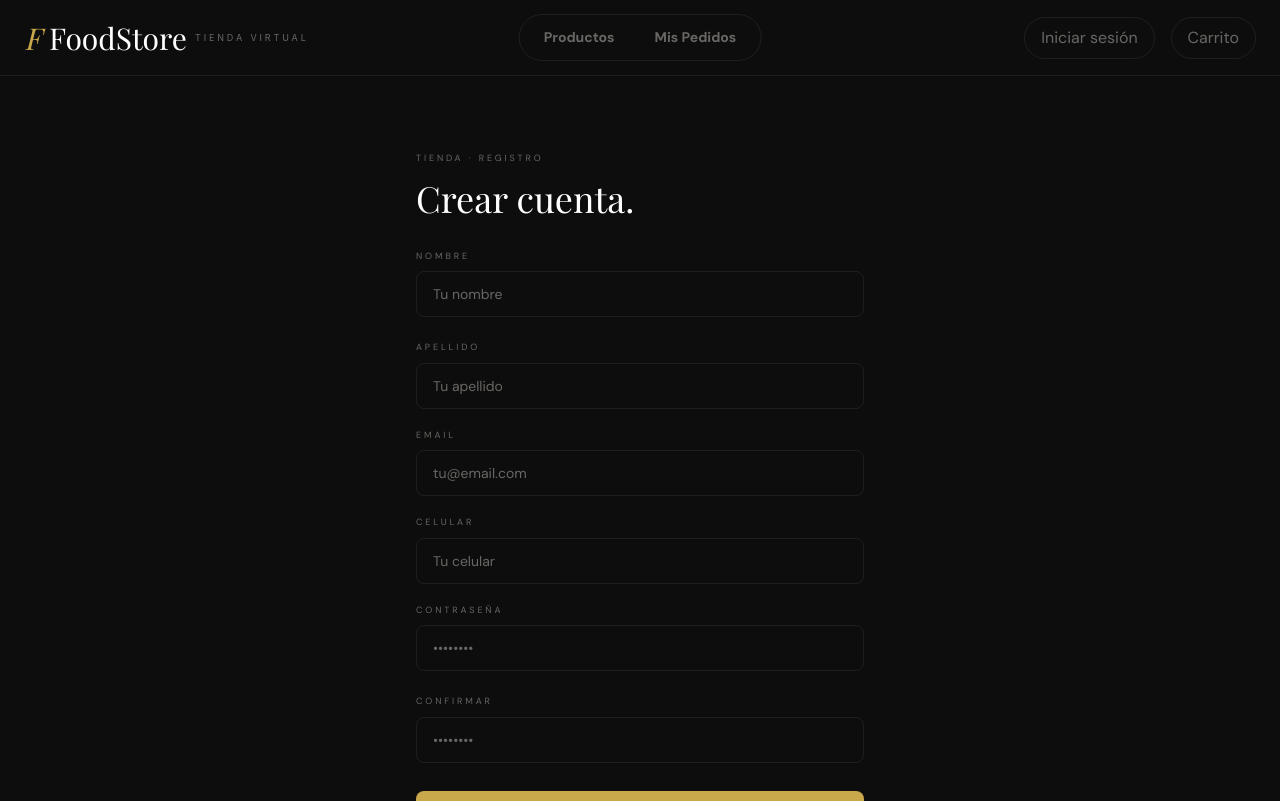
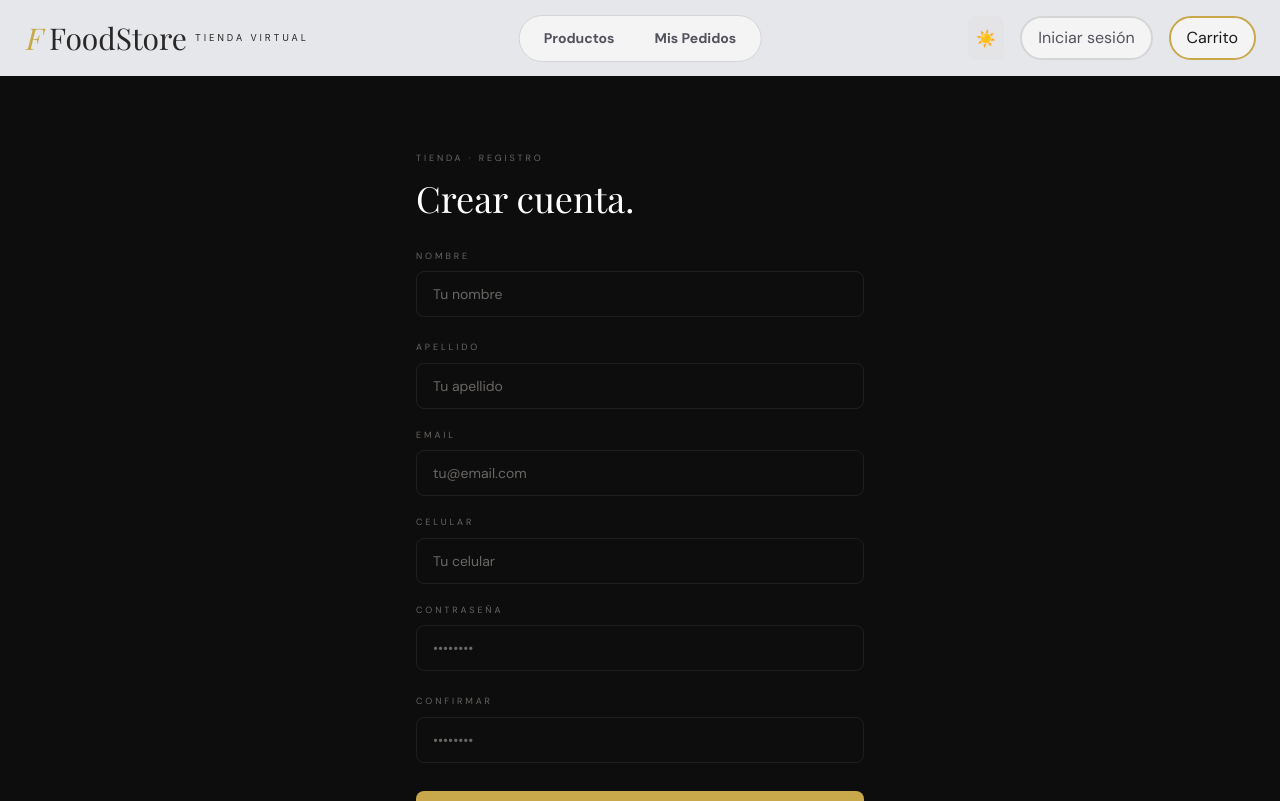
Before and after one commit to FacuBustamaante/parcial2_repo_store, a React (Vite) app: page /register in a window 1280 px wide. Shown: the top 801 px of the page. Built offline with nearby package versions, Linux system fonts and the light colour scheme; no server answers; a web font is replaced by a local one.

Commit message:
Implementación: Lightmode en store. Pendiente: sección pedidos y carrito

```diff
--- a/index.html
+++ b/index.html
@@ -20,6 +20,10 @@
    <link
       href="https://fonts.googleapis.com/css2?family=DM+Sans:ital,opsz,wght@0,9..40,100..1000;1,9..40,100..1000&family=JetBrains+Mono:ital,wght@0,100..800;1,100..800&family=Playfair+Display:ital,wght@0,400..900;1,400..900&display=swap"
       rel="stylesheet">
+   <script>
+      const saved = localStorage.getItem('theme') ?? 'dark'
+      if (saved === 'dark') document.documentElement.classList.add('dark')
+   </script>
 </head>
 
 <body>
--- a/src/features/products/pages/ShoppingList.tsx
+++ b/src/features/products/pages/ShoppingList.tsx
@@ -19,15 +19,14 @@ const ShoppingList = () => {
          })
       }, 600)
    }
-
    return (
       <>
-         <div className="bg-(--bg) flex flex-col gap-6 w-full h-[60vh] justify-center px-20">
+         <div className="bg-(--bg) dark:bg-zinc-100 flex flex-col gap-6 w-full h-[60vh] justify-center px-20">
             <div className='width-full flex items-end justify-between gap-10 border-b border-(--line) pb-10'>
                <div className='flex flex-col gap-4 w-125 '>
-                  <p className='uppercase text-(--text-faint) text-[9px] tracking-[0.32em]'>Cocina · Menú de la semana</p>
-                  <h1 className='serif text-white text-6xl'>Comidas listas para una mesa deliberada.</h1>
-                  <p className='text-white sans text-sm'>Una selección curada de doce platos preparados en el día. Cocción honesta, ingredientes de productores locales, envío sin cargo a partir de $ 10.000.</p>
+                  <p className='uppercase text-(--text-faint) text-[9px] tracking-[0.32em] dark:text-(--surface)'>Cocina · Menú de la semana</p>
+                  <h1 className='serif text-white text-6xl dark:text-(--surface)'>Comidas listas para una mesa deliberada.</h1>
+                  <p className='text-white sans text-sm dark:text-(--surface-3)'>Una selección curada de doce platos preparados en el día. Cocción honesta, ingredientes de productores locales, envío sin cargo a partir de $ 10.000.</p>
                </div>
             </div>
          </div>
--- a/src/index.css
+++ b/src/index.css
@@ -1,4 +1,5 @@
 @import "tailwindcss";
+@custom-variant dark (&:where(.dark, .dark *));
 
 :root {
    --bg: #0D0D0D;
@@ -11,24 +12,23 @@
    --text-muted: rgba(245, 240, 232, 0.62);
    --text-faint: rgba(245, 240, 232, 0.40);
    --gold: #C9A84C;
+   --gold-light: #f1c869;
    --gold-deep: #A8862F;
    --gold-soft: rgba(201, 168, 76, 0.14);
    --gold-contrast: #1a1408;
    --amber: #E0B450;
    --blue: #6AA0D9;
    --green: #6FB18A;
-
+   --grey: rgb(213, 213, 213);
+   --deep-grey: rgb(139, 139, 139);
    --serif: "Playfair Display", "Cormorant Garamond", Georgia, serif;
    --sans: "DM Sans", "Inter", -apple-system, BlinkMacSystemFont, sans-serif;
    --mono: "JetBrains Mono", ui-monospace, "SF Mono", monospace;
-
    --r-sm: 4px;
    --r-md: 8px;
    --r-lg: 14px;
-
    --header-h: 76px;
    --navbar-height: 120px;
-
    --grid-row-gap: 32px;
    --grid-col-gap: 24px;
    --card-gap: 18px;
@@ -47,18 +47,20 @@
    box-sizing: border-box;
 }
 
-body {
-   background-color: var(--bg);
+body{
+   @apply bg-(--bg);
+}
+
+:where(.dark, .dark *) body,
+.dark body {
+   @apply bg-zinc-100;
 }
 
 /*Animaciones*/
 .card {
    display: flex;
    flex-direction: column;
-   /*border: .5px solid var(--line);*/
-   border-radius: 15px;
    overflow: hidden;
-   background: #fff;
    box-shadow: 0 2px 8px rgba(0, 0, 0, 0.08);
    transition: transform 0.2s ease, box-shadow 0.2s ease;
 }
@@ -167,11 +169,35 @@ body {
    border-style: solid;
 }
 
-.status-PENDIENTE  { color: var(--amber); background: rgba(224, 180, 80, 0.10); border-color: rgba(224, 180, 80, 0.20); }
-.status-CONFIRMADO { color: var(--green); background: rgba(111, 177, 138, 0.10); border-color: rgba(111, 177, 138, 0.20); }
-.status-ENVIADO    { color: var(--blue);  background: rgba(106, 160, 217, 0.10); border-color: rgba(106, 160, 217, 0.20); }
-.status-ENTREGADO  { color: var(--green); background: rgba(111, 177, 138, 0.10); border-color: rgba(111, 177, 138, 0.20); }
-.status-CANCELADO  { color: #f87171;      background: rgba(248, 113, 113, 0.10); border-color: rgba(248, 113, 113, 0.20); }
+.status-PENDIENTE {
+   color: var(--amber);
+   background: rgba(224, 180, 80, 0.10);
+   border-color: rgba(224, 180, 80, 0.20);
+}
+
+.status-CONFIRMADO {
+   color: var(--green);
+   background: rgba(111, 177, 138, 0.10);
+   border-color: rgba(111, 177, 138, 0.20);
+}
+
+.status-ENVIADO {
+   color: var(--blue);
+   background: rgba(106, 160, 217, 0.10);
+   border-color: rgba(106, 160, 217, 0.20);
+}
+
+.status-ENTREGADO {
+   color: var(--green);
+   background: rgba(111, 177, 138, 0.10);
+   border-color: rgba(111, 177, 138, 0.20);
+}
+
+.status-CANCELADO {
+   color: #f87171;
+   background: rgba(248, 113, 113, 0.10);
+   border-color: rgba(248, 113, 113, 0.20);
+}
 
 /* ── Payment method badges ── */
 .pago-badge {
@@ -186,9 +212,23 @@ body {
    border-style: solid;
 }
 
-.pago-TARJETA       { color: var(--blue);  background: rgba(106, 160, 217, 0.10); border-color: rgba(106, 160, 217, 0.20); }
-.pago-EFECTIVO      { color: var(--green); background: rgba(111, 177, 138, 0.10); border-color: rgba(111, 177, 138, 0.20); }
-.pago-TRANSFERENCIA { color: var(--amber); background: rgba(224, 180, 80, 0.10);  border-color: rgba(224, 180, 80, 0.20); }
+.pago-TARJETA {
+   color: var(--blue);
+   background: rgba(106, 160, 217, 0.10);
+   border-color: rgba(106, 160, 217, 0.20);
+}
+
+.pago-EFECTIVO {
+   color: var(--green);
+   background: rgba(111, 177, 138, 0.10);
+   border-color: rgba(111, 177, 138, 0.20);
+}
+
+.pago-TRANSFERENCIA {
+   color: var(--amber);
+   background: rgba(224, 180, 80, 0.10);
+   border-color: rgba(224, 180, 80, 0.20);
+}
 
 .media-detail {
    border-radius: 12px;
--- a/src/shared/Header.tsx
+++ b/src/shared/Header.tsx
@@ -2,6 +2,7 @@ import { useNavigate, useLocation } from 'react-router-dom'
 import { useCartStore } from '../features/cart/store/cartStore'
 import { useAuthStore } from '../store/useAuthStore'
 import '../index.css'
+import { ThemeToggle } from './ThemeToggle'
 
 export default function Header() {
    const navigate = useNavigate()
@@ -22,37 +23,38 @@ export default function Header() {
    ]
 
    return (
-      <header className='className="fixed bg-(--bg) top-0 w-full h-(--header-h) flex justify-between items-center px-6 gap-4 border-b border-(--line)'>
+      <header className='className="fixed bg-(--bg) top-0 w-full h-(--header-h) flex justify-between items-center px-6 gap-4 border-b border-(--line) dark:bg-gray-200 dark:border-(--grey) dark:border-none'>
          <div className='flex items-center gap-2'>
             <p className='text-3xl italic text-(--gold) serif'>F</p>
-            <p className='text-3xl text-white serif'>FoodStore</p>
-            <p className='uppercase text-(--text-faint) text-[9px] tracking-[0.32em]'>Tienda Virtual</p>
+            <p className='text-3xl text-white serif dark:text-(--surface-3)'>FoodStore</p>
+            <p className='uppercase text-(--text-faint) text-[9px] tracking-[0.32em] dark:text-(--surface-3)'>Tienda Virtual</p>
          </div>
-         <div className='sans rounded-3xl p-1 border border-(--line) absolute left-1/2 -translate-x-1/2'>
+         <div className='sans rounded-3xl p-1 border border-(--line) absolute left-1/2 -translate-x-1/2 dark:bg-zinc-100 dark:border-(--grey)'>
             {navItems.map(({ label, path }) => (
                <button
                   key={path}
                   onClick={() => navigate(path)}
-                  className={`text-(--text-faint) text-[14px] duration-100 font-bold px-5 py-2 hover:text-white ${pathname === path ? 'text-zinc-950 bg-amber-50 rounded-3xl ' : ''}`}
+                  className={` text-zinc-600 rounded-3xl text-[14px] duration-100 font-bold px-5 py-2 hover:text-white ${pathname === path ? 'text-zinc-950   dark:text-white dark:bg-(--gold) dark:border-2  dark:border-(--gold-deep) bg-amber-50 rounded-3xl ' : ''}`}
                >
                   {label}
                </button>
             ))}
          </div>
          <div className='flex gap-4'>
+            <ThemeToggle />
             <button
                onClick={isAuthenticated ? handleLogout : () => navigate("/login")}
-               className='text-(--text-faint) sans py-2 px-4 border rounded-3xl border-(--line) hover:border-(--gold) hover:text-white hover:bg-(--gold-soft) transition-colors duration-300'
+               className='text-(--text-faint) sans py-2 px-4 border rounded-3xl border-(--line) hover:border-(--gold) hover:text-white hover:bg-(--gold-soft) transition-colors duration-300  dark:bg-zinc-100 dark:border-(--grey) dark:text-zinc-600 dark:hover:border-(--gold-deep) dark:hover:bg-(--gold) dark:border-2'
             >
                {isAuthenticated ? "Cerrar sesión" : "Iniciar sesión"}
             </button>
             <button
                onClick={openCart}
-               className='relative text-(--text-faint) sans py-2 px-4 border rounded-3xl border-(--line) hover:border-(--gold) hover:text-white hover:bg-(--gold-soft) transition-colors duration-300'
+               className='relative text-(--text-faint) sans py-2 px-4 border rounded-3xl border-(--line) hover:border-(--gold) hover:text-white hover:bg-(--gold-soft) transition-colors duration-300  dark:bg-zinc-100 dark:border-2 dark:border-(--gold) dark:text-(--surface) dark:hover:bg-(--gold)'
             >
                Carrito
                {itemCount > 0 && (
-                  <span className='absolute -top-1.5 -right-1.5 min-w-4.5 h-4.5 flex items-center justify-center px-1 text-[10px] font-bold text-(--bg) bg-(--gold) rounded-full leading-none'>
+                  <span className='absolute -top-1.5 -right-1.5 min-w-4.5 h-4.5 flex items-center justify-center px-1 text-[10px] font-bold text-(--bg) bg-(--gold) rounded-full leading-none dark:bg-(--amber)'>
                      {itemCount}
                   </span>
                )}
--- /dev/null
+++ b/src/shared/ThemeToggle.tsx
@@ -0,0 +1,16 @@
+// src/components/ThemeToggle.jsx
+import { useTheme } from './hooks/useTheme'
+
+export function ThemeToggle() {
+   const { theme, toggleTheme } = useTheme()
+
+   return (
+      <button
+         onClick={toggleTheme}
+         aria-label="Toggle theme"
+         className="p-2 rounded-lg bg-zinc-800 dark:bg-zinc-200 text-zinc-800 dark:text-zinc-200 transition-colors"
+      >
+         {theme === 'dark' ? '☀️' : '🌙'}
+      </button>
+   )
+}
--- /dev/null
+++ b/src/shared/hooks/useTheme.tsx
@@ -0,0 +1,22 @@
+import { useState, useEffect } from 'react'
+
+export function useTheme() {
+   const [theme, setTheme] = useState(() => {
+      // Leer del localStorage, o usar 'dark' como default (ya que tu web es dark)
+      return localStorage.getItem('theme') ?? 'dark'
+   })
+
+   useEffect(() => {
+      const root = document.documentElement
+      if (theme === 'dark') {
+         root.classList.add('dark')
+      } else {
+         root.classList.remove('dark')
+      }
+      localStorage.setItem('theme', theme)
+   }, [theme])
+
+   const toggleTheme = () => setTheme(t => t === 'dark' ? 'light' : 'dark')
+
+   return { theme, toggleTheme }
+}
```
Also changed, not shown: src/features/products/components/ProductCard.tsx (+5 -5 lines), src/features/products/components/ProductDetailModal.tsx (+6 -6 lines), src/features/products/components/ProductsSection.tsx (+4 -4 lines).
